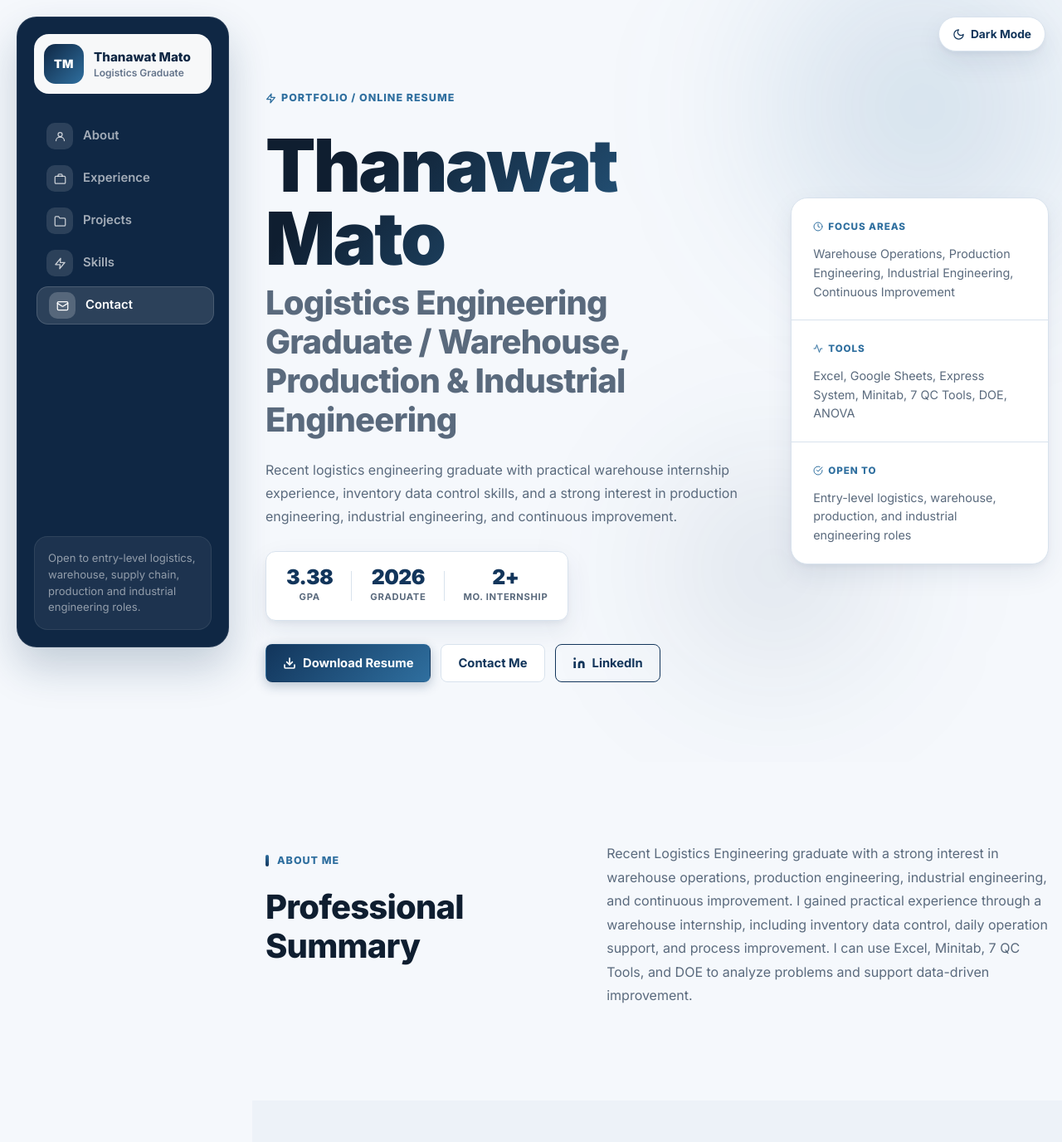
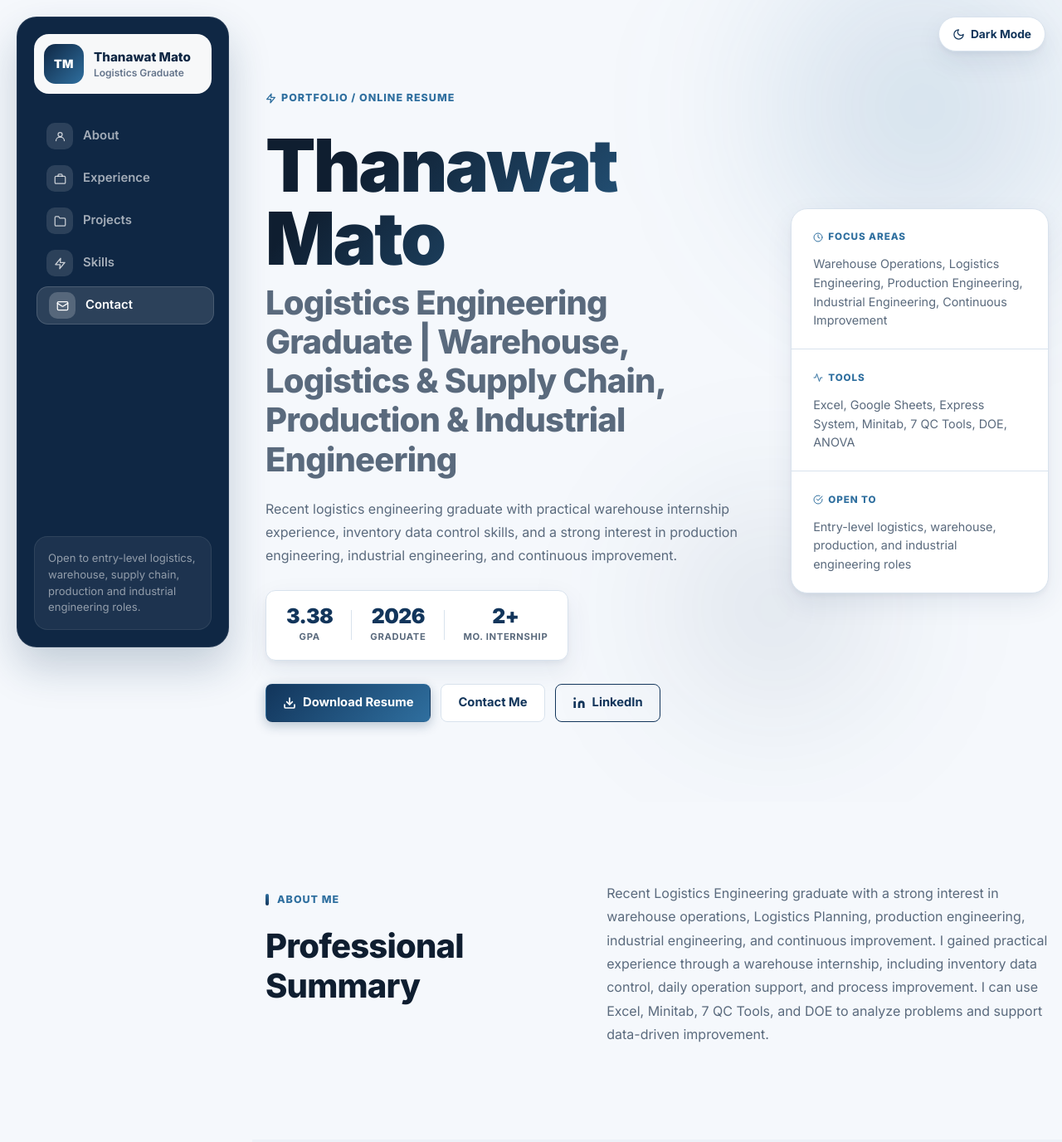
Before and after one commit to 10neday/Portfolio, a plain HTML site: page index.html in a window 1280 px wide. Shown: the top 1376 px of the page at 83% size. Drawn offline with Linux system fonts and the light colour scheme.

Commit message:
update role

```diff
--- a/index.html
+++ b/index.html
@@ -100,7 +100,7 @@
             Portfolio / Online Resume
           </p>
           <h1>Thanawat<br>Mato</h1>
-          <h2>Logistics Engineering Graduate / Warehouse, Production &amp; Industrial Engineering</h2>
+          <h2>Logistics Engineering Graduate | Warehouse, Logistics &amp; Supply Chain, Production &amp; Industrial Engineering</h2>
           <p class="hero-summary">
             Recent logistics engineering graduate with practical warehouse internship experience,
             inventory data control skills, and a strong interest in production engineering,
@@ -143,7 +143,7 @@
               <svg viewBox="0 0 24 24" fill="none" stroke="currentColor" stroke-width="2" stroke-linecap="round" stroke-linejoin="round" width="12" height="12"><circle cx="12" cy="12" r="10"/><polyline points="12 6 12 12 16 14"/></svg>
               Focus Areas
             </span>
-            <p>Warehouse Operations, Production Engineering, Industrial Engineering, Continuous Improvement</p>
+            <p>Warehouse Operations, Logistics Engineering, Production Engineering, Industrial Engineering, Continuous Improvement</p>
           </div>
           <div class="panel-item">
             <span class="panel-label">
@@ -173,8 +173,8 @@
         <div class="section-text">
           <p>
             Recent Logistics Engineering graduate with a strong interest in warehouse operations,
-            production engineering, industrial engineering, and continuous improvement. I gained
-            practical experience through a warehouse internship, including inventory data control,
+            Logistics Planning, production engineering, industrial engineering,
+            and continuous improvement. I gained practical experience through a warehouse internship, including inventory data control,
             daily operation support, and process improvement. I can use Excel, Minitab, 7 QC Tools,
             and DOE to analyze problems and support data-driven improvement.
           </p>
@@ -418,7 +418,7 @@
           <p class="section-label">Contact</p>
           <h2>Let's Connect</h2>
           <p class="section-text">
-            I am open to entry-level opportunities in logistics, warehouse operations,
+            I am open to entry-level opportunities in logistics, warehouse operations, Logistics Engineering, supply chain,
             production engineering, and industrial engineering.
           </p>
           <div class="contact-availability">
```
